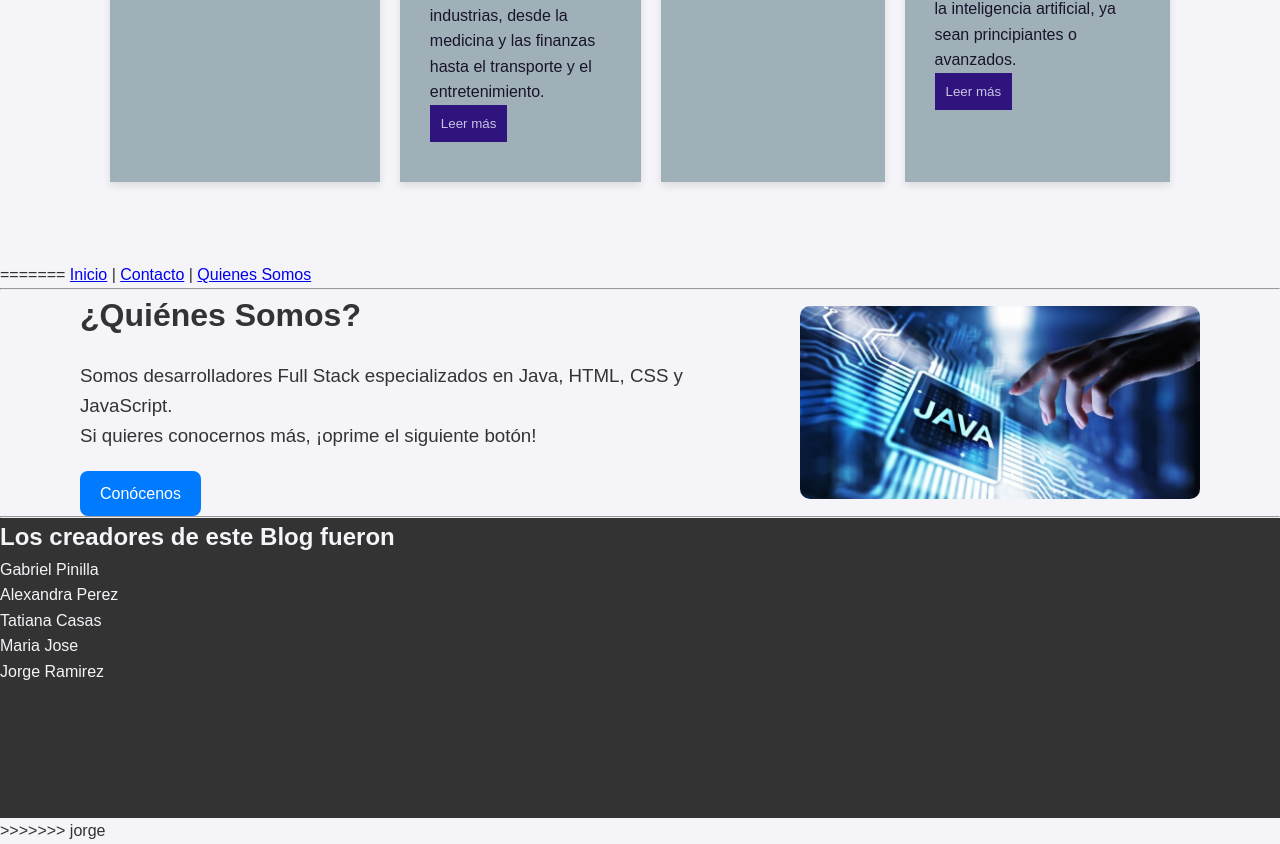
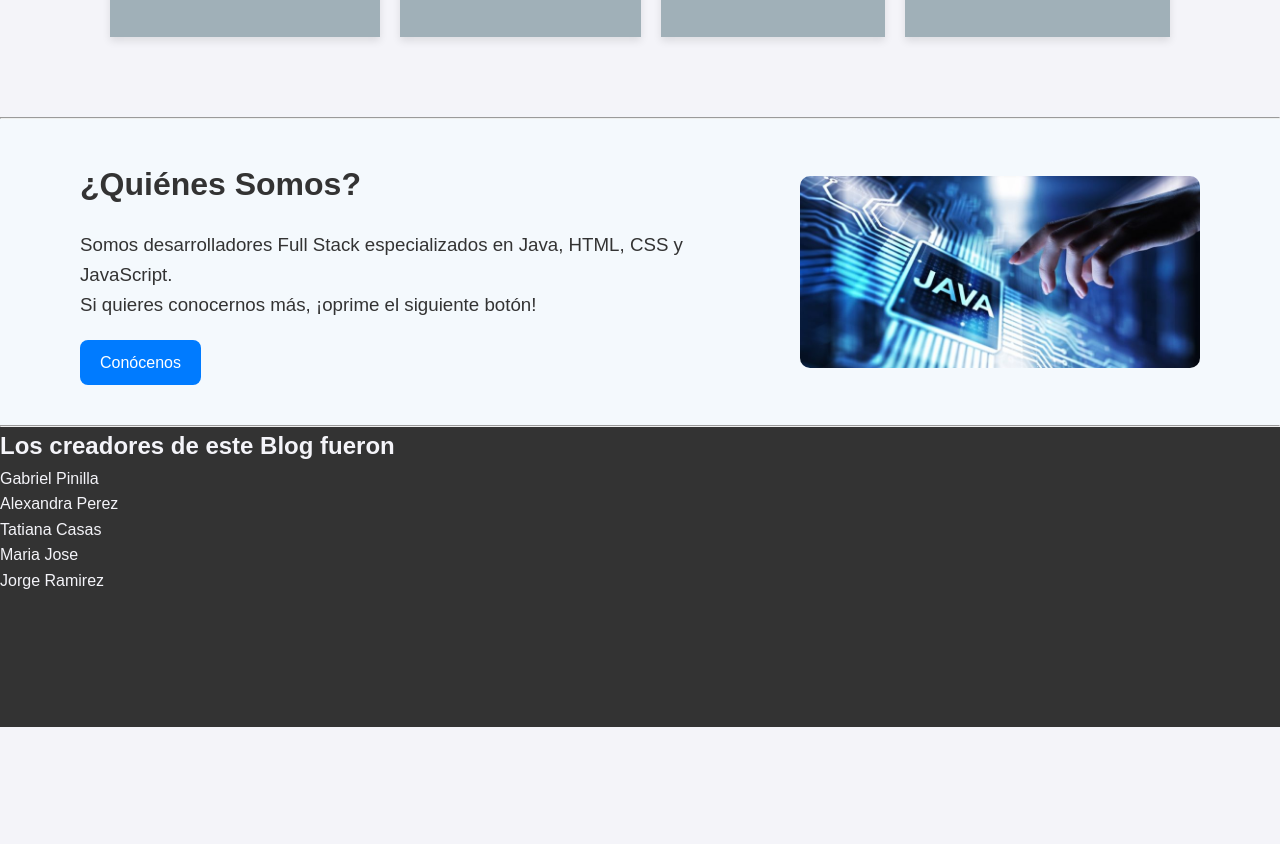
Before and after one commit to jorgeramirez2018/BlogGeneration, a plain HTML site: page inicio/index.html in a window 1280 px wide. Shown: the part 1182-2026 px from the top of the page. After the commit the page ends 1909 px from the top, so only its background shows below. Drawn offline with Linux system fonts and the light colour scheme.

Commit message:
Agregando

```diff
--- a/inicio/index.html
+++ b/inicio/index.html
@@ -11,7 +11,6 @@
       <h1>Inteligencia Artificial</h1>
     </header>
     <nav>
-<<<<<<< HEAD
         <a href="/inicio/index.html">Inicio</a> |
         <a href="/contacto/contacto.html">Contacto</a> |
         <a href="/quienesSomos/quienesSomos.html">Quiénes Somos</a>
@@ -64,14 +63,7 @@
             </div>
         </aside>
     </section>
-</body>
-</html>
-=======
-      <a href="/inicio/index.html">Inicio</a> |
-      <a href="/contacto/contacto.html">Contacto</a> |
-      <a href="/quienesSomos/quiénesSomos.html">Quienes Somos</a>
-    </nav>
-    <hr />
+        <hr />
     <section class="Quienes">
       <div class="contenido-quienes">
         <div class="texto">
@@ -105,6 +97,5 @@
         </ul>
       </div>
     </footer>
-  </body>
+</body>
 </html>
->>>>>>> jorge
--- a/styles/styles.css
+++ b/styles/styles.css
@@ -43,8 +43,6 @@
 nav a:hover {
     background-color: #5a6e77;
 }
-
-<<<<<<< HEAD
 
 .banner{
     padding: 80px 100px;
@@ -117,7 +115,7 @@
     background: #c7c5df;
     color: #30147e;
 }
-=======
+
 .Quienes {
   background-color: #f4f9fd;
   width: 100%;
@@ -189,4 +187,3 @@
   min-width: 300px;
 
 }
->>>>>>> jorge
```
